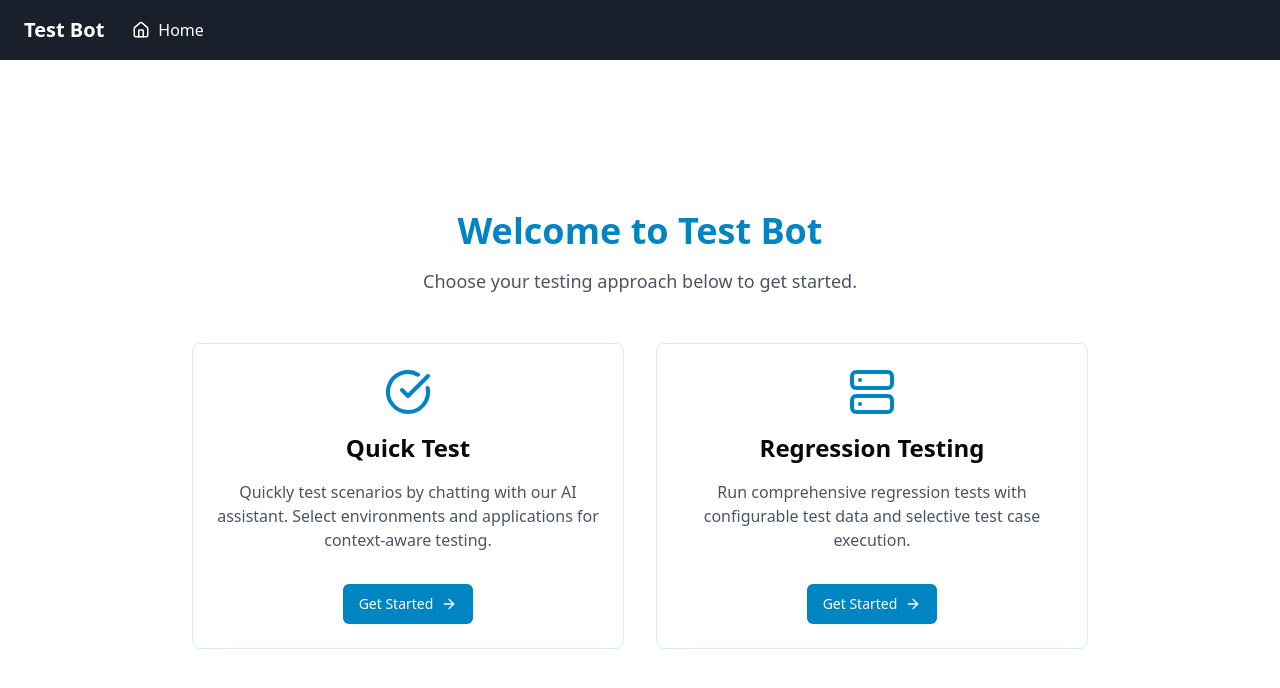
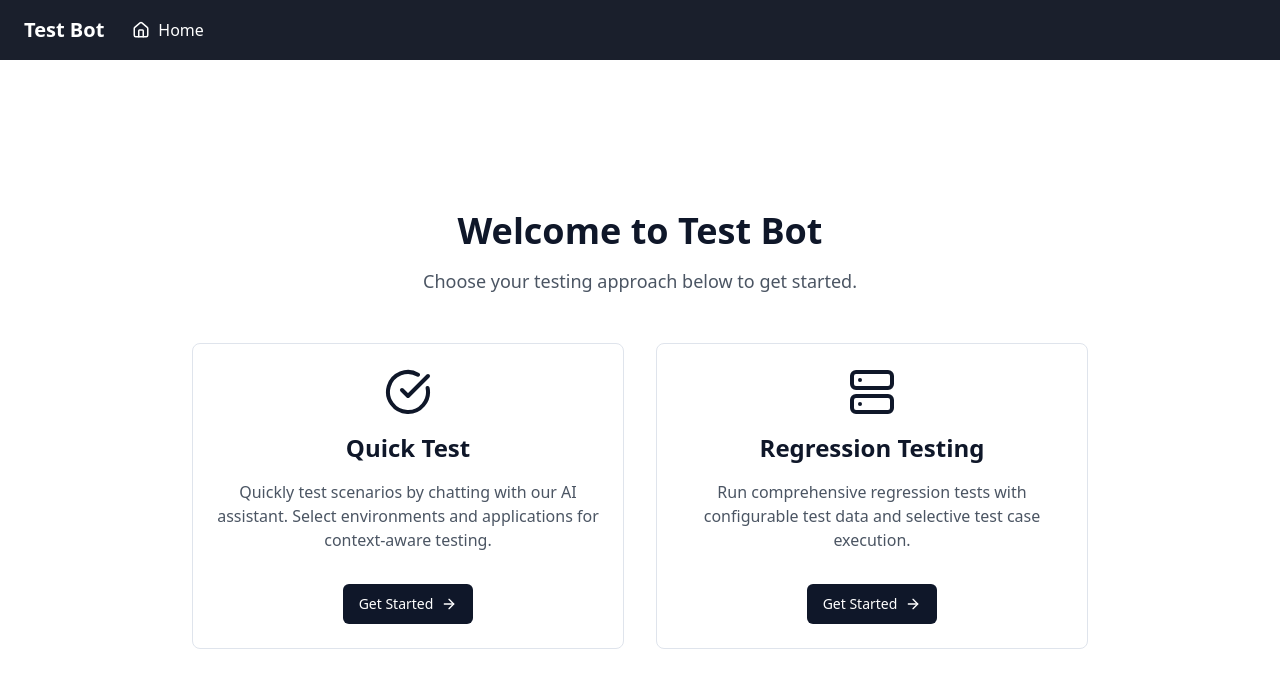
Before and after one commit to SabarigirivasanB/test-bot-app, a React (Vite) app: page / in a window 1280 px wide. Shown: the top 688 px of the page. Built offline with nearby package versions, Linux system fonts and the light colour scheme.

Commit message:
Refactor: Update color palette
Update the color palette to use more professional colors.

```diff
--- a/src/index.css
+++ b/src/index.css
@@ -5,53 +5,53 @@
 @layer base {
   :root {
     --background: 0 0% 100%;
-    --foreground: 240 10% 3.9%;
+    --foreground: 222 47% 11%;
 
-    /* Updated color palette with #0090c1 */
-    --primary: 199 100% 38%; /* #0090c1 */
+    /* Professional color palette using #1A1F2C as primary */
+    --primary: 222 47% 11%;
     --primary-foreground: 0 0% 100%;
 
-    --secondary: 199 80% 50%; /* Slightly lighter variation */
+    --secondary: 215 25% 27%;
     --secondary-foreground: 0 0% 100%;
 
-    --accent: 199 100% 35%; /* Slightly darker primary */
+    --accent: 217 19% 27%;
     --accent-foreground: 0 0% 100%;
 
-    --muted: 199 50% 95%;
-    --muted-foreground: 199 100% 35%;
+    --muted: 215 25% 95%;
+    --muted-foreground: 215 25% 27%;
 
     --destructive: 0 84% 60%;
     --destructive-foreground: 0 0% 100%;
 
-    --border: 199 50% 90%;
-    --input: 199 50% 90%;
-    --ring: 199 100% 38%;
+    --border: 215 25% 90%;
+    --input: 215 25% 90%;
+    --ring: 222 47% 11%;
 
     --radius: 0.5rem;
   }
 
   .dark {
-    --background: 240 10% 3.9%;
+    --background: 222 47% 11%;
     --foreground: 0 0% 98%;
 
-    --primary: 199 100% 38%; /* #0090c1 */
-    --primary-foreground: 240 5.9% 10%;
+    --primary: 0 0% 98%;
+    --primary-foreground: 222 47% 11%;
 
-    --secondary: 199 80% 50%;
+    --secondary: 215 25% 27%;
     --secondary-foreground: 0 0% 98%;
 
-    --accent: 199 100% 35%;
+    --accent: 217 19% 27%;
     --accent-foreground: 0 0% 98%;
 
-    --muted: 199 50% 15%;
-    --muted-foreground: 199 50% 75%;
+    --muted: 215 25% 15%;
+    --muted-foreground: 215 25% 75%;
 
     --destructive: 0 62.8% 30.6%;
     --destructive-foreground: 0 0% 98%;
 
-    --border: 199 50% 15%;
-    --input: 199 50% 15%;
-    --ring: 199 100% 38%;
+    --border: 215 25% 15%;
+    --input: 215 25% 15%;
+    --ring: 0 0% 98%;
   }
 }
 
```
